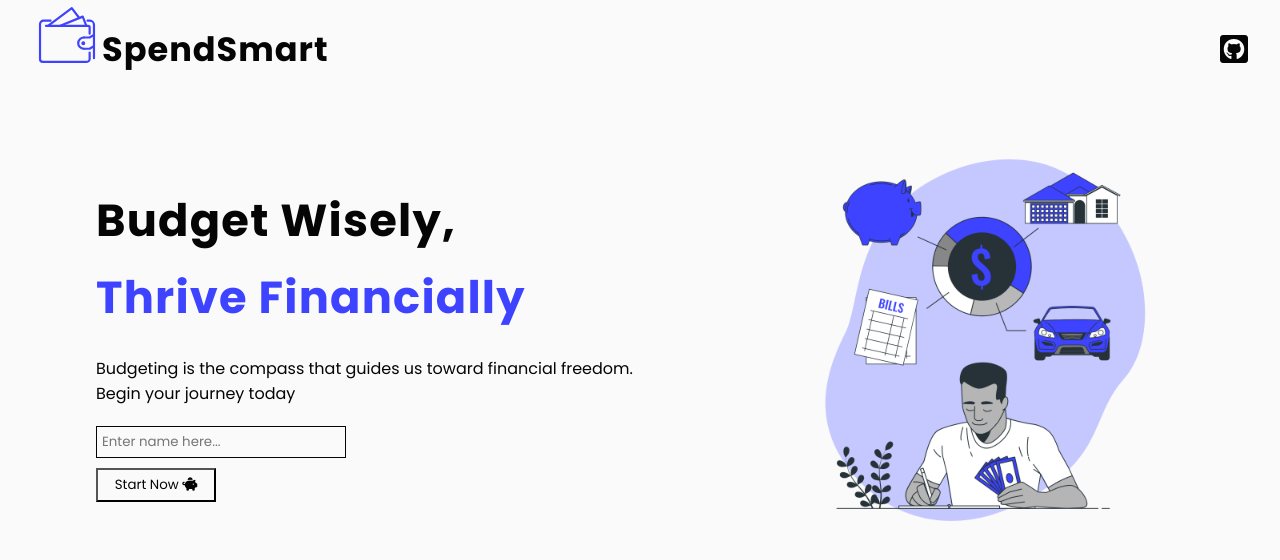
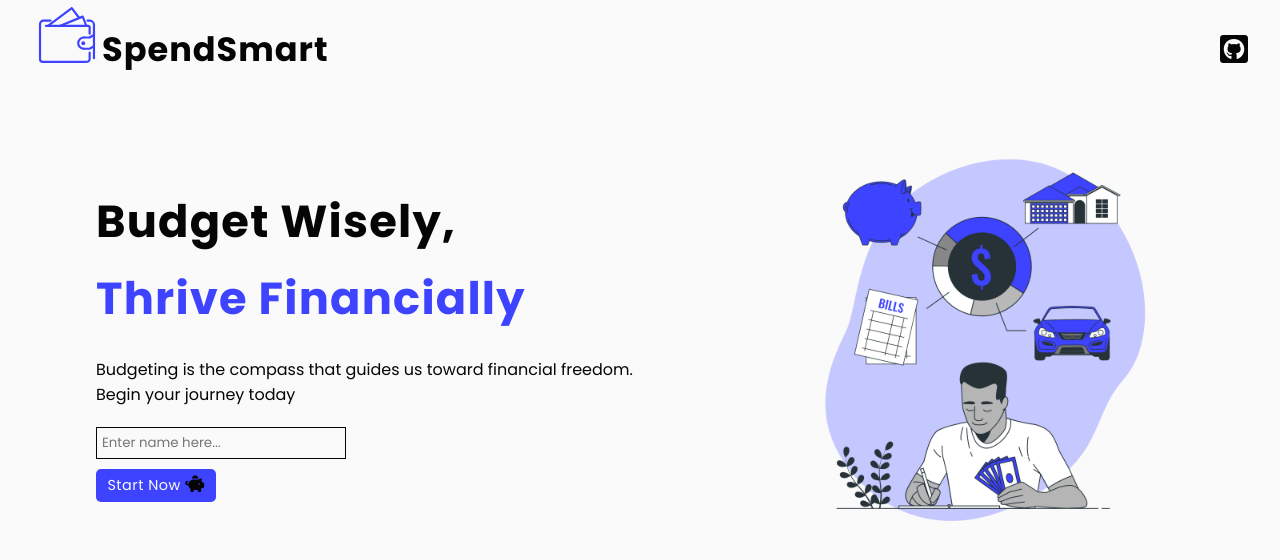
Before and after one commit to chrismbah/Spend-Smart, a React (Vite) app: page / in a window 1280 px wide. Shown: the top 560 px of the page. Built offline with nearby package versions, Linux system fonts and the light colour scheme; the HTML template or start-up script is replaced by a standard one.

Commit message:
Minor changes

```diff
--- a/src/App.css
+++ b/src/App.css
@@ -18,6 +18,8 @@
   --box-shadow-3: rgba(99, 99, 99, 0.2) 0px 2px 8px 0px;
   --box-shadow-4: rgba(0, 0, 0, 0.1) 0px 4px 6px -1px, rgba(0, 0, 0, 0.06) 0px 2px 4px -1px;
 
+  --transition-1: 0.2s ease;
+
 }
 *{
   margin: 0;
--- a/src/components/Home/Home.css
+++ b/src/components/Home/Home.css
@@ -40,7 +40,24 @@
     border-radius: 0px;
 }
 .header-title .start-btn{
+    transition: var(--transition-1);
     width: 120px;
-    padding: 5px 0;
+    padding: 6px 2px;
     text-align: center;
+    border: none;
+    border-radius: 5px;
+    color: var(--primary-theme-2);
+    background: var(--secondary-theme-2);
+    cursor: pointer;
+    font-size: .9rem;
+    letter-spacing: .5px;
 }
+.header-title .start-btn i{
+    color: var(--black-theme);
+    background: var(--secondary-theme-2);
+    font-size: 1.05rem;
+}
+.header-title .start-btn:hover{
+    background: var(--secondary-theme-3);
+
+}
```
